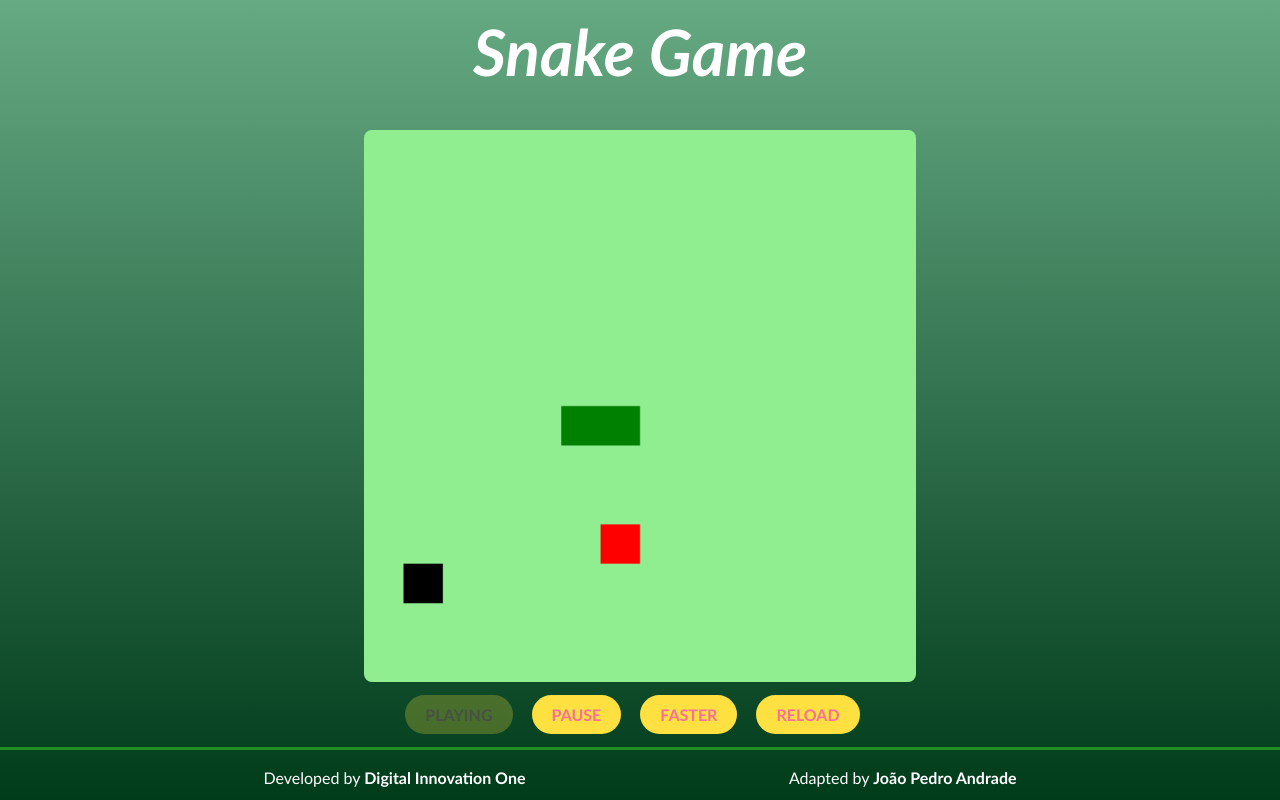
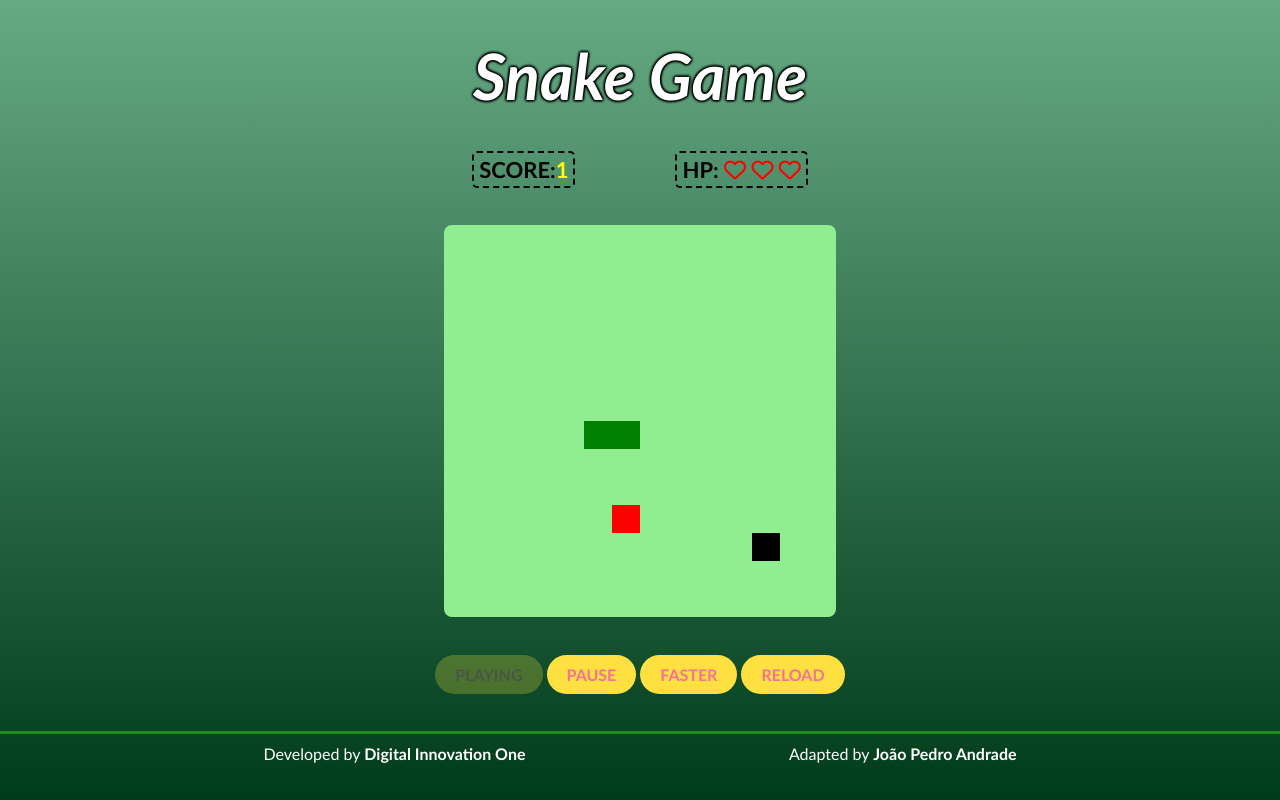
Before and after one commit to poisoned-apple/jogo_da_cobrinha, a plain HTML site: page index.html in a window 1280 px wide. Both pictures are taken after a click on the button "START". Drawn offline with Linux system fonts and the light colour scheme.

Commit message:
introduz contador de pontos e HP, adiciona corações cor indigos, e ajusta alinhamento e espaçamento dentre elementos

```diff
--- a/css/style.css
+++ b/css/style.css
@@ -25,7 +25,6 @@ body {
 }
 
 h1 {
-    height: 13%;
     text-transform: capitalize;
     color: white;
     font-family: 'Trebuchet MS', Arial, sans-serif;
@@ -33,12 +32,71 @@ h1 {
     font-size: 64px;
 }
 
-canvas {
-height: 69%;
+.strokeme {
+text-shadow: #000 0px 0px 3px,   #000 0px 0px 3px,
+             #000 0px 0px 3px,   #000 0px 0px 3px,
+             #000 0px 0px 3px,   #000 0px 0px 3px;
 }
 
+.points {
+    display: flex;
+    flex-direction: row;
+    width: auto;
+    justify-content: space-evenly;
+    align-items: flex-end;
+    font-weight: bold;
+    text-transform: uppercase;
+    font-family: 'Trebuchet MS', Arial, sans-serif;
+    font-size: 22px;
+}
+
+h2 {
+    font-size: 22px;
+}
+
+.score, .hp {
+    border: 2px dashed black;
+    padding-top: 3px;
+    padding-bottom: 3px;
+    padding-left: 5px;
+    padding-right: 5px;
+    border-radius: 5px;
+    font-size: 22px;
+}
+
+.score {
+    margin-right: 50px;
+}
+
+
+.hp {
+    margin-left: 50px;
+}
+
+.pnts {
+    font-size: 22px;
+    color: yellow;
+}
+
+.fa-dizzy {
+    color: black;
+}
+
+.fa-heart-broken {
+    color: darkred;
+}
+
+.fa-heart {
+    color: red;
+}
+
+.fa-skull-crossbones {
+    color: black;
+}
+
+
 .botoes {
-height: 13%;
+    justify-content: space-evenly;
 }
 
 .botao {
@@ -47,7 +105,6 @@ height: 13%;
     border-radius: 50px;
     color: #FA709A;
     padding: 10px 20px;
-    margin-right: 15px;
     font-size: 16px;
     font-family: 'Trebuchet MS', Arial, sans-serif;
     font-weight: bold;
@@ -74,11 +131,10 @@ height: 13%;
 
 footer {
 width: 100%;
-height: 5%;
 display: flex;
 flex-direction: row;
-align-items: flex-end;
 justify-content: space-evenly;
+padding-top: 10px;
 border-top: 3px forestgreen solid;
 color: white;
 font-family: 'Trebuchet MS', Arial, sans-serif;
--- a/index.html
+++ b/index.html
@@ -11,11 +11,15 @@
 <body>
     <div class="wrapper">
     <h1 class="strokeme">Snake Game</h1>
+    <div class="points">
+        <div class="score" id="score"><b>score: 000</b></div>
+        <div class="hp" id="hp"><b>hp: <i class="far fa-heart"></i> <i class="far fa-heart"></i> <i class="far fa-heart"></i></b></div>
+    </div>
     <canvas id="campo" width="392" height="392"></canvas>
     <div class="butoes">
         <button type="button" role="button" class="botao" onclick="start(this)">start</button>
         <button type="button" role="button" class="botao" onclick="pause(this)">pause</button>
-        <button type="button" role="button" class="botao" onclick="faster(this)">faster</button>
+        <button type="button" role="button" class="botao" id= "faster" onclick="faster(this)">faster</button>
         <button type="button" role="button" class="botao" onclick="reload()">reload</button>
     </div>
     <footer>
@@ -27,5 +31,8 @@
         </div>
     </footer>
     </div>
+
+    <script src="https://kit.fontawesome.com/801d298680.js" crossorigin="anonymous"></script>
+
 </body>
 </html>
--- a/js/main_script.js
+++ b/js/main_script.js
@@ -7,8 +7,19 @@ snake[0] = {
     y: 7 * box
 }
 
+var score = 0;
+var hp = 3;
+const heart = '<i class="far fa-heart"></i>';
+const broken_heart = '<i class="fas fa-heart-broken"></i>';
+const dead = '<i class="fas fa-dizzy"></i>'
+
 let direction = "right";
 let food = {
+    x: Math.floor(Math.random() * 13 + 1) * box,
+    y: Math.floor(Math.random() * 13 + 1) * box
+}
+
+let life = {
     x: Math.floor(Math.random() * 13 + 1) * box,
     y: Math.floor(Math.random() * 13 + 1) * box
 }
@@ -33,6 +44,11 @@ function criarCobrinha(){
 function drawFood(){
     context.fillStyle = "red";
     context.fillRect(food.x, food.y, box, box)
+}
+
+function drawLife(){
+    context.fillStyle = "indigo";
+    context.fillRect(life.x, life.y, box, box)
 }
 
 function drawEnemy(){
@@ -78,11 +94,27 @@ function iniciarJogo() {
     if(direction == "up") snakeY -= box;
     if(direction == "down") snakeY += box;
 
+    if (score != 0 && score % 10 == 0) drawLife();
+
+    if ((life.x * box) == (snakeX * box) && (life.y * box) == (snakeY * box)) {
+        score++;
+        document.getElementById("score").innerHTML = ("score:" + '<span class="pnts">' + score + '</span>');
+        if (hp == 1) {
+            document.getElementById("hp").innerHTML = ("HP: " + heart + heart);
+            hp = 2;
+        } else if (hp == 2) {
+            document.getElementById("hp").innerHTML = ("HP: " + heart + heart + heart);
+            hp = 3;
+        }
+    }
+
     if ((food.x * box) != (snakeX * box) || (food.y * box) != (snakeY * box)) {
         snake.pop();
     }else {
-    food.x = Math.floor(Math.random() * 13 + 1) * box,
-    food.y = Math.floor(Math.random() * 13 + 1) * box
+    food.x = Math.floor(Math.random() * 13 + 1) * box;
+    food.y = Math.floor(Math.random() * 13 + 1) * box;
+    score++;
+    document.getElementById("score").innerHTML = ("score:" + '<span class="pnts">' + score + '</span>');
     }
 
     if ((enemy.x * box) == (food.x * box) && (enemy.y * box) == (food.y * box)) {
@@ -96,6 +128,20 @@ function iniciarJogo() {
         snake.pop();
     enemy.x = Math.floor(Math.random() * 13 + 1) * box,
     enemy.y = Math.floor(Math.random() * 13 + 1) * box
+
+    if (hp == 3) {
+        document.getElementById("hp").innerHTML = ("HP: " + heart + heart);
+        hp = 2;
+    } else if (hp == 2) {
+        document.getElementById("hp").innerHTML = ("HP: " + broken_heart);
+        hp = 1;
+    } else if (hp == 1) {
+        hp = 0;
+        document.getElementById("hp").innerHTML = ("dead " + dead);
+        clearInterval(jogo);
+            alert("Fim de Jogo. Recarregue a página para jogar novamente.");
+    }
+
     }
 
     let newHead = {
@@ -103,6 +149,7 @@ function iniciarJogo() {
         y: snakeY
     }
     snake.unshift(newHead);
+
 }
 
 criarBG();
```
Also changed, not shown: 1 other file.
